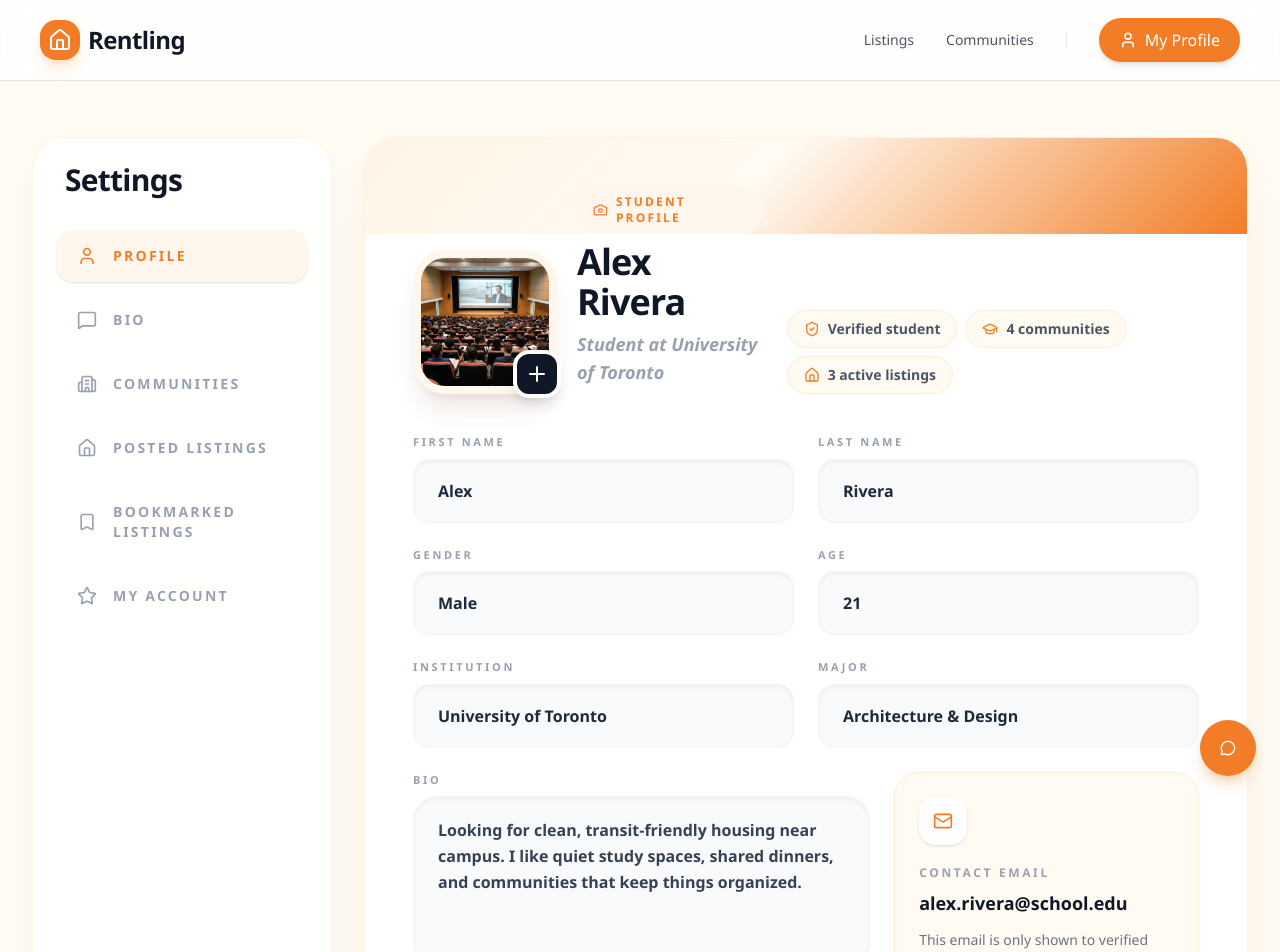
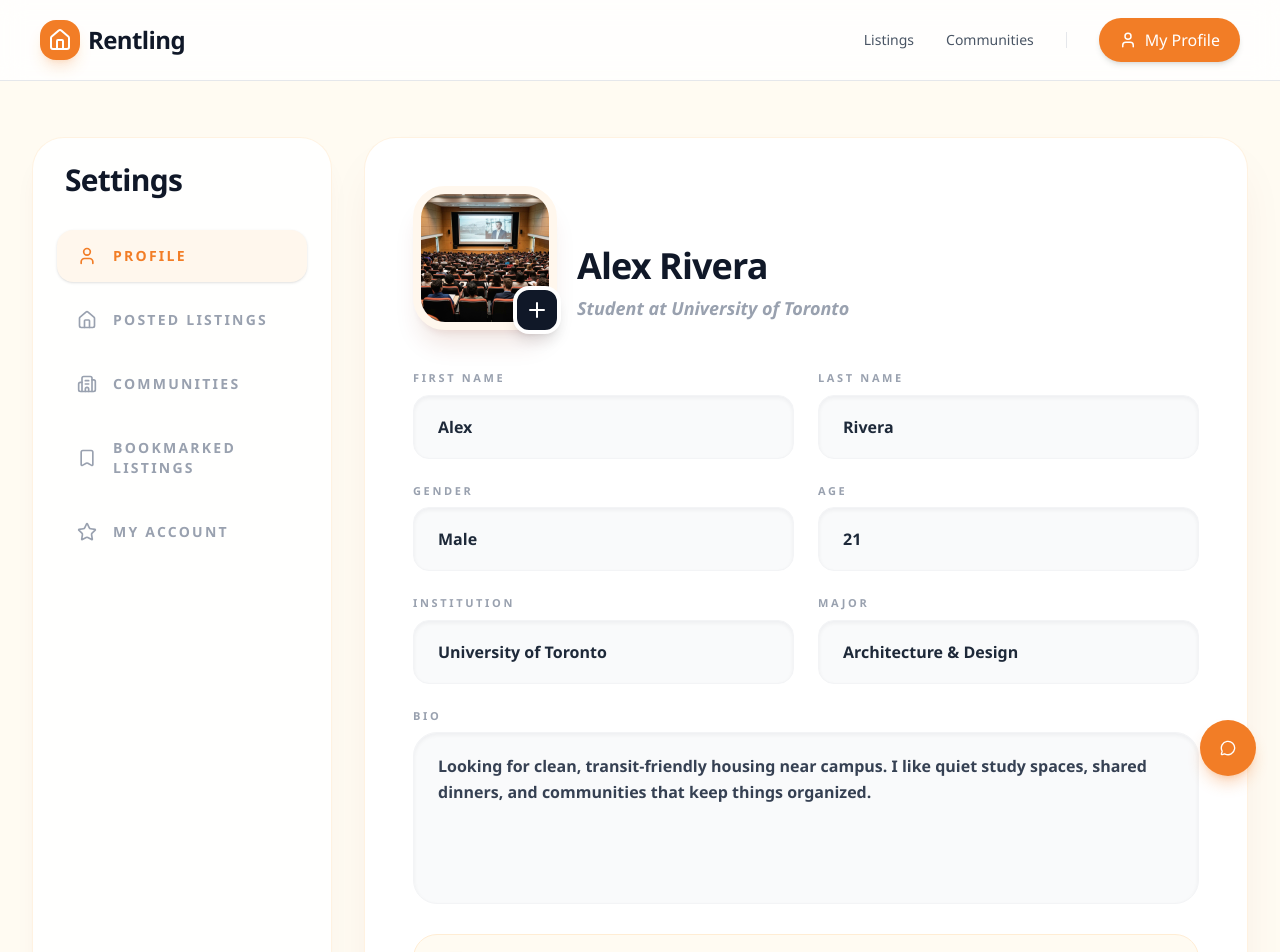
Before and after one commit to Leoz168/Sanctor, a Next.js app in the folder apps/web/: page /profile in a window 1280 px wide. Shown: the top 952 px of the page. Built offline with nearby package versions, Linux system fonts and the light colour scheme.

Commit message:
profile page changes

```diff
--- a/apps/web/app/profile/page.tsx
+++ b/apps/web/app/profile/page.tsx
@@ -1,5 +1,4 @@
 import { AppShell } from "@/components/layout/app-shell";
-import { ProfileActivityCard } from "@/components/profile/profile-activity-card";
 import { ProfileFormCard } from "@/components/profile/profile-form-card";
 import { ProfileSidebar } from "@/components/profile/profile-sidebar";
 
@@ -9,10 +8,7 @@ export default function ProfilePage() {
       <div className="mx-auto grid max-w-7xl gap-8 px-4 py-10 sm:px-6 lg:grid-cols-[300px_1fr] lg:px-8 lg:py-14">
         <ProfileSidebar />
 
-        <div className="space-y-6">
-          <ProfileFormCard />
-          <ProfileActivityCard />
-        </div>
+        <ProfileFormCard />
       </div>
     </AppShell>
   );
--- /dev/null
+++ b/apps/web/components/profile/profile-avatar.tsx
@@ -0,0 +1,23 @@
+import Image from "next/image";
+import { Plus } from "lucide-react";
+
+export function ProfileAvatar() {
+  return (
+    <div className="relative h-36 w-36 shrink-0 rounded-[2rem] border-8 border-orange-50 bg-orange-50 shadow-xl shadow-orange-900/10">
+      <Image
+        src="/images/community-4.jpg"
+        alt="Alex Rivera profile photo"
+        fill
+        sizes="144px"
+        className="rounded-[1.5rem] object-cover"
+      />
+      <button
+        type="button"
+        className="absolute -bottom-3 -right-3 flex h-12 w-12 items-center justify-center rounded-2xl border-4 border-white bg-gray-900 text-white shadow-lg transition-transform hover:scale-105"
+        aria-label="Upload profile photo"
+      >
+        <Plus className="h-6 w-6" />
+      </button>
+    </div>
+  );
+}
--- /dev/null
+++ b/apps/web/components/profile/profile-contact-card.tsx
@@ -0,0 +1,20 @@
+import { Mail } from "lucide-react";
+
+export function ProfileContactCard() {
+  return (
+    <div className="flex items-center gap-4 rounded-3xl border border-orange-100 bg-brand-cream px-5 py-4">
+      <div className="flex h-11 w-11 shrink-0 items-center justify-center rounded-2xl bg-white text-brand-orange shadow-sm">
+        <Mail className="h-5 w-5" />
+      </div>
+
+      <div className="min-w-0">
+        <p className="text-[11px] font-bold uppercase tracking-[0.22em] text-gray-400">
+          Contact email
+        </p>
+        <p className="mt-1 text-lg font-bold text-gray-900">
+          alex.rivera@school.edu
+        </p>
+      </div>
+    </div>
+  );
+}
--- /dev/null
+++ b/apps/web/components/profile/profile-field.tsx
@@ -0,0 +1,43 @@
+const fieldClassName =
+  "h-16 w-full rounded-2xl border border-gray-100 bg-gray-50 px-6 text-base font-bold text-gray-800 shadow-inner shadow-gray-900/5 outline-none transition-all focus:border-brand-orange focus:bg-white focus:ring-4 focus:ring-brand-orange/10";
+
+interface ProfileFieldProps {
+  label: string;
+  value: string;
+  type?: string;
+}
+
+export function ProfileField({ label, value, type = "text" }: ProfileFieldProps) {
+  return (
+    <label className="block">
+      <FieldLabel>{label}</FieldLabel>
+      <input
+        type={type}
+        defaultValue={value}
+        className={fieldClassName}
+      />
+    </label>
+  );
+}
+
+export function GenderSelect() {
+  return (
+    <label className="block">
+      <FieldLabel>Gender</FieldLabel>
+      <select defaultValue="Male" className={`${fieldClassName} appearance-none`}>
+        <option value="Male">Male</option>
+        <option value="Female">Female</option>
+      </select>
+    </label>
+  );
+}
+
+export function FieldLabel({ children }: { children: string }) {
+  return (
+    <span className="mb-2 block text-[11px] font-bold uppercase tracking-[0.24em] text-gray-400">
+      {children}
+    </span>
+  );
+}
+
+export { fieldClassName };
--- a/apps/web/components/profile/profile-form-card.tsx
+++ b/apps/web/components/profile/profile-form-card.tsx
@@ -1,51 +1,26 @@
-import Image from "next/image";
-import { Camera, GraduationCap, Home, Mail, Plus, ShieldCheck } from "lucide-react";
+import { ProfileAvatar } from "@/components/profile/profile-avatar";
+import { ProfileContactCard } from "@/components/profile/profile-contact-card";
+import {
+  FieldLabel,
+  GenderSelect,
+  ProfileField,
+} from "@/components/profile/profile-field";
 
 const profileFields = [
   { label: "First Name", value: "Alex" },
   { label: "Last Name", value: "Rivera" },
-  { label: "Gender", value: "Male" },
   { label: "Age", value: "21", type: "number" },
   { label: "Institution", value: "University of Toronto" },
   { label: "Major", value: "Architecture & Design" },
 ];
 
-const accountHighlights = [
-  { label: "Verified student", icon: ShieldCheck },
-  { label: "4 communities", icon: GraduationCap },
-  { label: "3 active listings", icon: Home },
-];
-
 export function ProfileFormCard() {
   return (
-    <section className="overflow-hidden rounded-[2rem] border border-orange-100/70 bg-white shadow-2xl shadow-orange-900/8">
-      <div className="h-24 bg-[linear-gradient(135deg,#fff4e6_0%,#fffaf2_45%,#f27d26_100%)]" />
-
-      <div className="px-6 pb-8 sm:px-8 lg:px-12 lg:pb-12">
-        <div className="-mt-12 flex flex-col gap-6 md:flex-row md:items-end md:justify-between">
+    <section className="rounded-[2rem] border border-orange-100/70 bg-white px-6 py-8 shadow-2xl shadow-orange-900/8 sm:px-8 lg:px-12 lg:py-12">
       <div className="flex flex-col gap-5 sm:flex-row sm:items-end">
-            <div className="relative h-36 w-36 shrink-0 rounded-[2rem] border-8 border-orange-50 bg-orange-50 shadow-xl shadow-orange-900/10">
-              <Image
-                src="/images/community-4.jpg"
-                alt="Alex Rivera profile photo"
-                fill
-                sizes="144px"
-                className="rounded-[1.5rem] object-cover"
-              />
-              <button
-                type="button"
-                className="absolute -bottom-3 -right-3 flex h-12 w-12 items-center justify-center rounded-2xl border-4 border-white bg-gray-900 text-white shadow-lg transition-transform hover:scale-105"
-                aria-label="Upload profile photo"
-              >
-                <Plus className="h-6 w-6" />
-              </button>
-            </div>
+        <ProfileAvatar />
 
         <div className="pb-2">
-              <p className="mb-2 inline-flex items-center gap-2 rounded-full bg-orange-50 px-4 py-2 text-xs font-bold uppercase tracking-[0.18em] text-brand-orange">
-                <Camera className="h-4 w-4" />
-                Student profile
-              </p>
           <h1 className="text-4xl font-bold tracking-tight text-gray-900">
             Alex Rivera
           </h1>
@@ -55,64 +30,32 @@ export function ProfileFormCard() {
         </div>
       </div>
 
-          <div className="flex flex-wrap gap-2">
-            {accountHighlights.map((highlight) => {
-              const Icon = highlight.icon;
-
-              return (
-                <span
-                  key={highlight.label}
-                  className="inline-flex items-center gap-2 rounded-full border border-orange-100 bg-brand-cream px-4 py-2 text-sm font-bold text-gray-600"
-                >
-                  <Icon className="h-4 w-4 text-brand-orange" />
-                  {highlight.label}
-                </span>
-              );
-            })}
-          </div>
+      <div className="mt-10 grid gap-6 md:grid-cols-2">
+        <ProfileField label={profileFields[0].label} value={profileFields[0].value} />
+        <ProfileField label={profileFields[1].label} value={profileFields[1].value} />
+        <GenderSelect />
+        <ProfileField
+          label={profileFields[2].label}
+          value={profileFields[2].value}
+          type={profileFields[2].type}
+        />
+        <ProfileField label={profileFields[3].label} value={profileFields[3].value} />
+        <ProfileField label={profileFields[4].label} value={profileFields[4].value} />
       </div>
 
-        <div className="mt-10 grid gap-6 md:grid-cols-2">
-          {profileFields.map((field) => (
-            <label key={field.label} className="block">
-              <span className="mb-2 block text-[11px] font-bold uppercase tracking-[0.24em] text-gray-400">
-                {field.label}
-              </span>
-              <input
-                type={field.type ?? "text"}
-                defaultValue={field.value}
-                className="h-16 w-full rounded-2xl border border-gray-100 bg-gray-50 px-6 text-base font-bold text-gray-800 shadow-inner shadow-gray-900/5 outline-none transition-all focus:border-brand-orange focus:bg-white focus:ring-4 focus:ring-brand-orange/10"
-              />
-            </label>
-          ))}
-        </div>
-
-        <div className="mt-6 grid gap-6 lg:grid-cols-[1.2fr_0.8fr]">
+      <div className="mt-6">
         <label className="block">
-            <span className="mb-2 block text-[11px] font-bold uppercase tracking-[0.24em] text-gray-400">
-              Bio
-            </span>
+          <FieldLabel>Bio</FieldLabel>
           <textarea
             defaultValue="Looking for clean, transit-friendly housing near campus. I like quiet study spaces, shared dinners, and communities that keep things organized."
             rows={5}
             className="w-full resize-none rounded-3xl border border-gray-100 bg-gray-50 px-6 py-5 text-base font-semibold leading-relaxed text-gray-700 shadow-inner shadow-gray-900/5 outline-none transition-all focus:border-brand-orange focus:bg-white focus:ring-4 focus:ring-brand-orange/10"
           />
         </label>
+      </div>
 
-          <div className="rounded-3xl border border-orange-100 bg-brand-cream p-6">
-            <div className="flex h-12 w-12 items-center justify-center rounded-2xl bg-white text-brand-orange shadow-sm">
-              <Mail className="h-5 w-5" />
-            </div>
-            <p className="mt-5 text-xs font-bold uppercase tracking-[0.22em] text-gray-400">
-              Contact email
-            </p>
-            <p className="mt-2 text-lg font-bold text-gray-900">
-              alex.rivera@school.edu
-            </p>
-            <p className="mt-3 text-sm font-medium leading-relaxed text-gray-500">
-              This email is only shown to verified renters and community members.
-            </p>
-          </div>
+      <div className="mt-6">
+        <ProfileContactCard />
       </div>
 
       <div className="mt-10 flex justify-end">
@@ -123,7 +66,6 @@ export function ProfileFormCard() {
           Save changes
         </button>
       </div>
-      </div>
     </section>
   );
 }
--- a/apps/web/components/profile/profile-sidebar.tsx
+++ b/apps/web/components/profile/profile-sidebar.tsx
@@ -9,9 +9,8 @@ import {
 
 const profileNavItems = [
   { label: "Profile", icon: User, isActive: true },
-  { label: "Bio", icon: MessageSquare },
+  { label: "Posted Listings", icon: Home },
   { label: "Communities", icon: Building2 },
-  { label: "Posted Listings", icon: Home },
   { label: "Bookmarked Listings", icon: Bookmark },
   { label: "My Account", icon: Star },
 ];
```
Also changed, not shown: 1 other file (tests, documents, lock files or other folders). Lines whose indentation alone changed are shown as unchanged.
